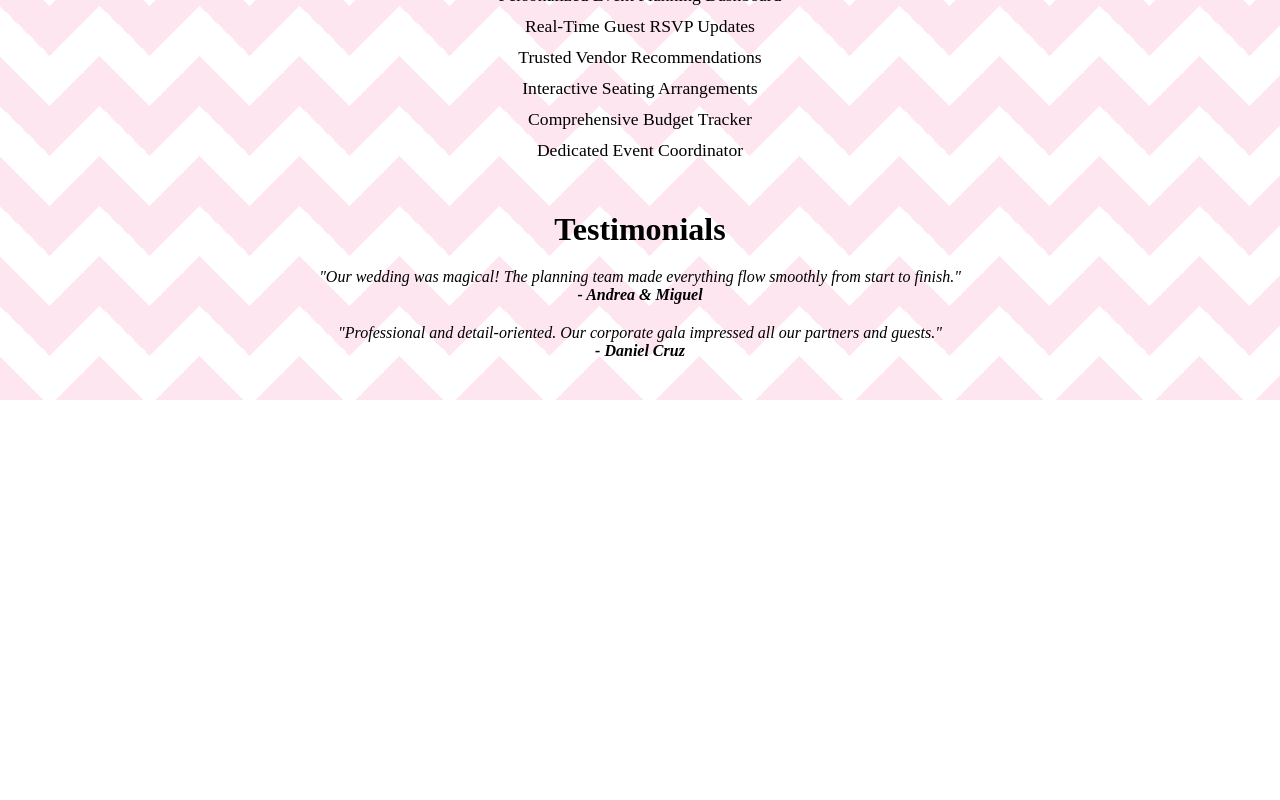
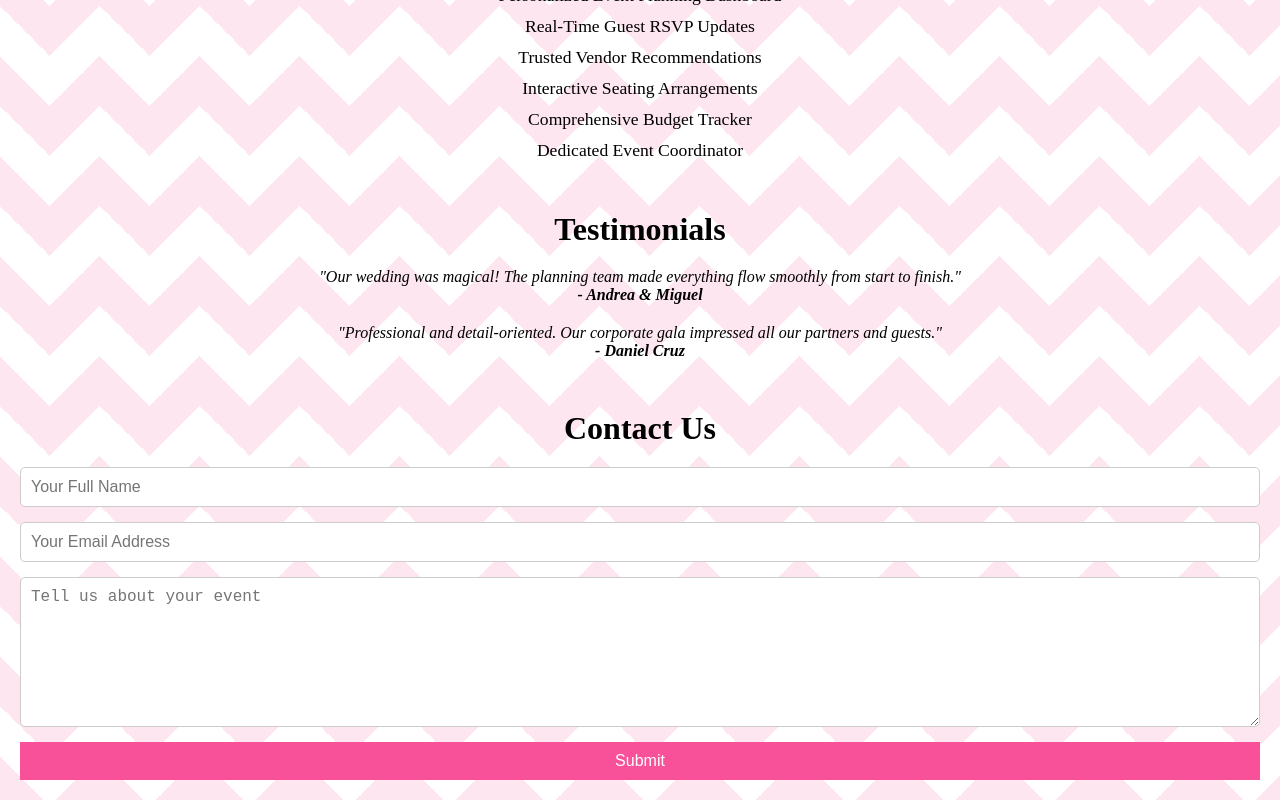
Before and after one commit to selwyntaloza06/event-planner, a React (Vite) app: page / in a window 1280 px wide. Shown: the part 494-1294 px from the top of the page. Before the commit the page ends 894 px from the top, so only its background shows below. Built offline with nearby package versions, Linux system fonts and the light colour scheme.

Commit message:
last section "contact" added / final commit

```diff
--- a/src/Components/EventPlanner.jsx
+++ b/src/Components/EventPlanner.jsx
@@ -64,7 +64,15 @@ const EventPlanner = () => {
           </p>
         </div>
       </section>
-      <section></section>
+      <section className="contact">
+        <h2>Contact Us</h2>
+        <form>
+          <input type="text" placeholder="Your Full Name" />
+          <input type="email" placeholder="Your Email Address" />
+          <textarea placeholder="Tell us about your event"></textarea>
+          <button className="submit-button">Submit</button>
+        </form>
+      </section>
     </div>
   );
 };
```
